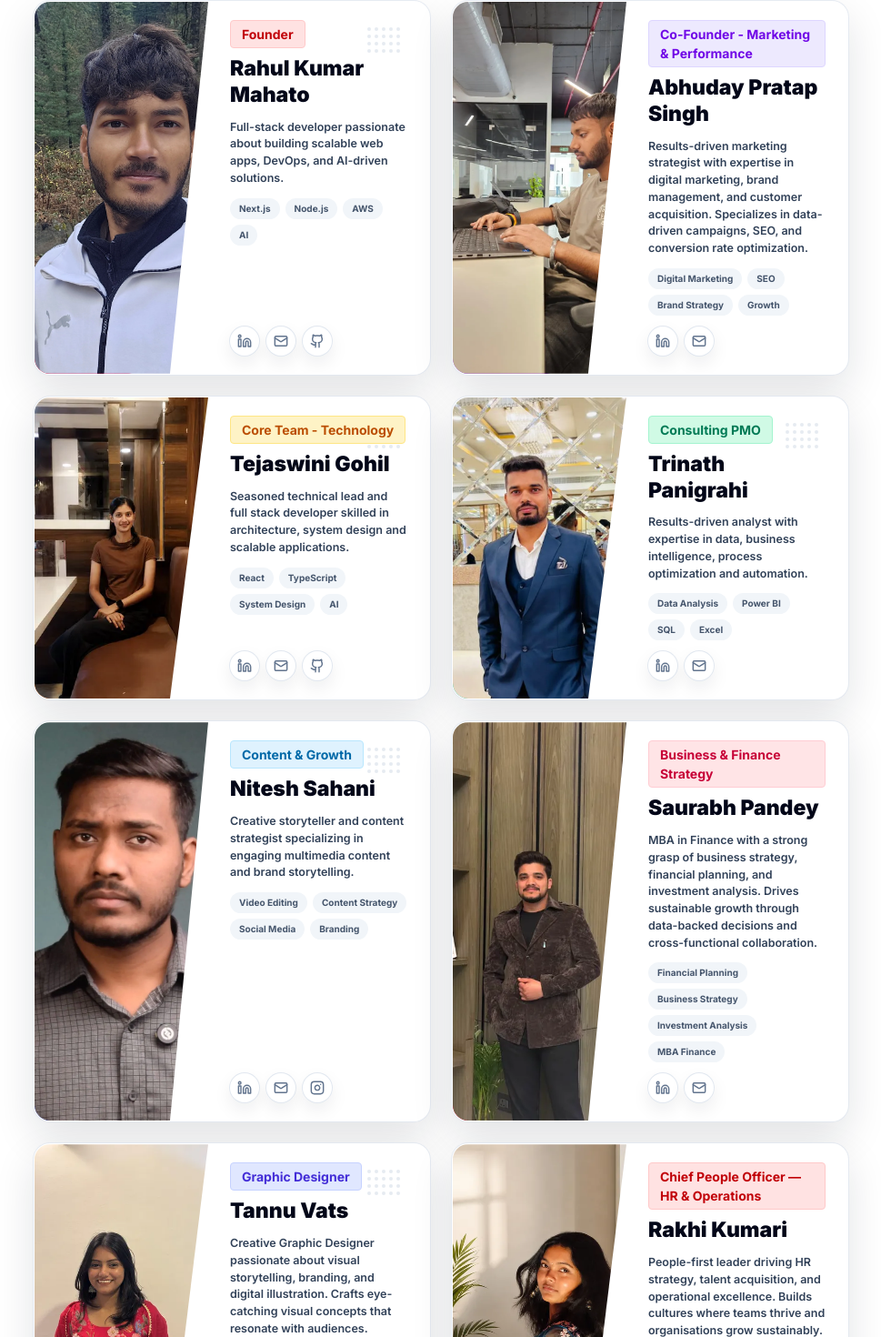
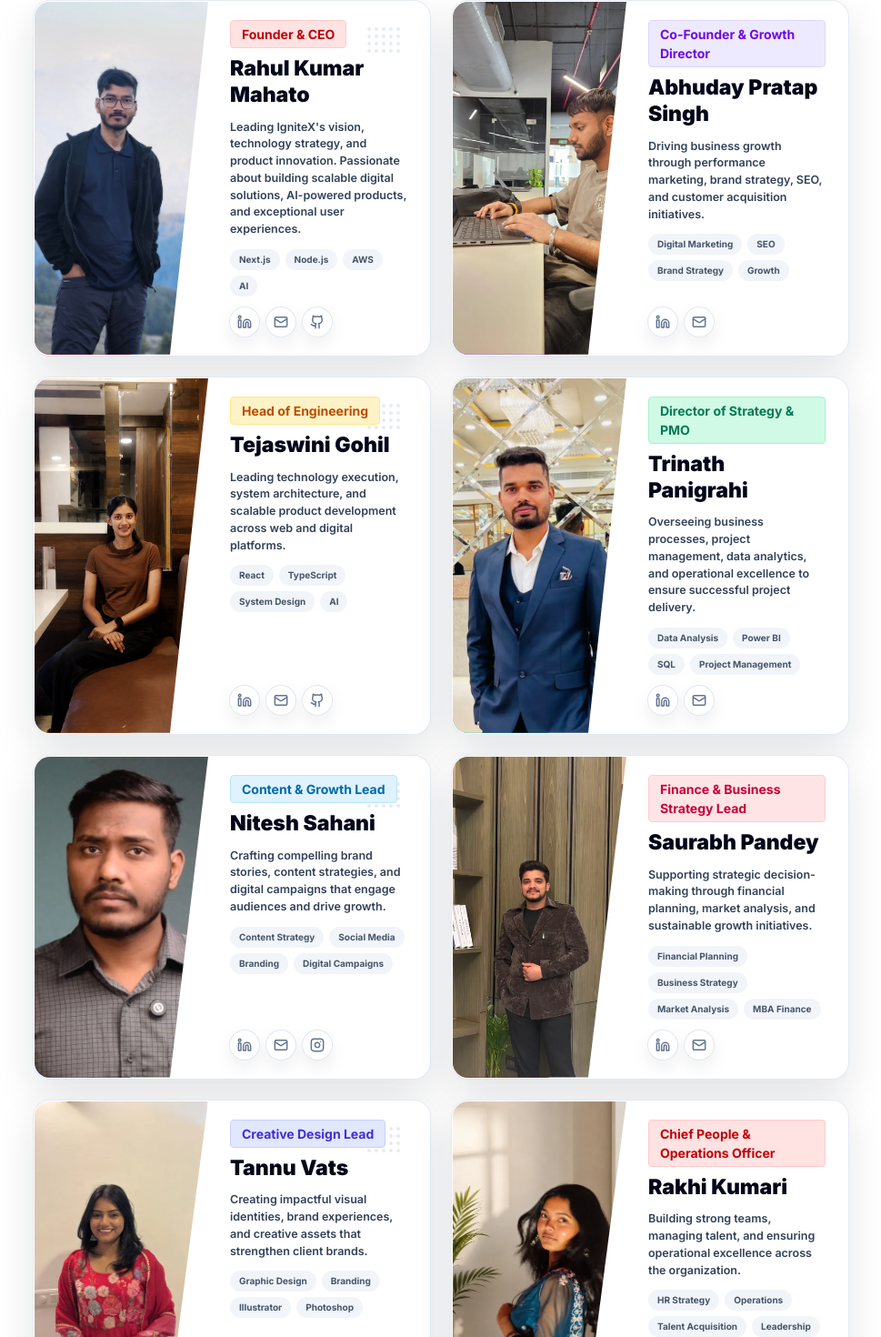
Before and after one commit to spritualrahul/IgniteX, a Next.js app in the folder my-app/: page /team in a window 1280 px wide. Shown: the part 1079-2549 px from the top of the page at 91% size, without its empty margins (155-1124 px from the left). Built offline with nearby package versions, Linux system fonts and the light colour scheme.

Commit message:
added team section

```diff
--- a/my-app/src/components/TeamSection.tsx
+++ b/my-app/src/components/TeamSection.tsx
@@ -41,6 +41,7 @@ type TeamMember = {
   skills: string[];
   theme?: CardTheme;
   imagePosition?: string;
+  imageStyle?: React.CSSProperties;
   social: {
     linkedin: string;
     github?: string;
@@ -123,18 +124,18 @@ const teamStats: { value: string; label: string; icon: LucideIcon }[] = [
 export const teamMembers: TeamMember[] = [
   {
     name: 'Rahul Kumar Mahato',
-    role: 'Founder',
+    role: 'Founder & CEO',
     image: {
-      src: '/images/Rahul.webp',
+      src: '/images/Rahul.jpg',
       width: 500,
       height: 500,
-      alt: 'Rahul Kumar Mahato - Founder',
+      alt: 'Rahul Kumar Mahato - Founder & CEO',
       priority: true,
       loading: 'eager',
     },
-    bio: 'Full-stack developer passionate about building scalable web apps, DevOps, and AI-driven solutions.',
+    bio: 'Leading IgniteX\'s vision, technology strategy, and product innovation. Passionate about building scalable digital solutions, AI-powered products, and exceptional user experiences.',
     skills: ['Next.js', 'Node.js', 'AWS', 'AI'],
-    imagePosition: 'center',
+    imagePosition: '30% center',
     social: {
       linkedin: 'https://linkedin.com',
       github: 'https://github.com',
@@ -143,15 +144,15 @@ export const teamMembers: TeamMember[] = [
   },
   {
     name: 'Abhuday Pratap Singh',
-    role: 'Co-Founder - Marketing & Performance',
+    role: 'Co-Founder & Growth Director',
     image: {
       src: '/images/team/Abhuday.webp',
       width: 500,
       height: 500,
-      alt: 'Abhuday Pratap Singh - Co-Founder - Marketing & Performance',
+      alt: 'Abhuday Pratap Singh - Co-Founder & Growth Director',
       loading: 'lazy',
     },
-    bio: 'Results-driven marketing strategist with expertise in digital marketing, brand management, and customer acquisition. Specializes in data-driven campaigns, SEO, and conversion rate optimization.',
+    bio: 'Driving business growth through performance marketing, brand strategy, SEO, and customer acquisition initiatives.',
     skills: ['Digital Marketing', 'SEO', 'Brand Strategy', 'Growth'],
     imagePosition: 'center',
     social: {
@@ -161,15 +162,15 @@ export const teamMembers: TeamMember[] = [
   },
   {
     name: 'Tejaswini Gohil',
-    role: 'Core Team - Technology',
+    role: 'Head of Engineering',
     image: {
-      src: '/images/team/Tejaswini.webp',
+      src: '/images/team/Tejaswini.png',
       width: 500,
       height: 500,
-      alt: 'Tejaswini Gohil - Core Team Technology',
+      alt: 'Tejaswini Gohil - Head of Engineering',
       loading: 'lazy',
     },
-    bio: 'Seasoned technical lead and full stack developer skilled in architecture, system design and scalable applications.',
+    bio: 'Leading technology execution, system architecture, and scalable product development across web and digital platforms.',
     skills: ['React', 'TypeScript', 'System Design', 'AI'],
     imagePosition: 'center',
     social: {
@@ -180,16 +181,16 @@ export const teamMembers: TeamMember[] = [
   },
   {
     name: 'Trinath Panigrahi',
-    role: 'Consulting PMO',
+    role: 'Director of Strategy & PMO',
     image: {
       src: '/images/team/Trinath.webp',
       width: 500,
       height: 500,
-      alt: 'Trinath Panigrahi - Consulting PMO',
+      alt: 'Trinath Panigrahi - Director of Strategy & PMO',
       loading: 'lazy',
     },
-    bio: 'Results-driven analyst with expertise in data, business intelligence, process optimization and automation.',
-    skills: ['Data Analysis', 'Power BI', 'SQL', 'Excel'],
+    bio: 'Overseeing business processes, project management, data analytics, and operational excellence to ensure successful project delivery.',
+    skills: ['Data Analysis', 'Power BI', 'SQL', 'Project Management'],
     imagePosition: 'center',
     social: {
       linkedin: 'https://www.linkedin.com/in/trinath-panigrahi-07602b118/',
@@ -198,16 +199,16 @@ export const teamMembers: TeamMember[] = [
   },
   {
     name: 'Nitesh Sahani',
-    role: 'Content & Growth',
+    role: 'Content & Growth Lead',
     image: {
       src: '/images/team/Nitesh.webp',
       width: 500,
       height: 500,
-      alt: 'Nitesh Sahani - Content and Growth',
+      alt: 'Nitesh Sahani - Content & Growth Lead',
       loading: 'lazy',
     },
-    bio: 'Creative storyteller and content strategist specializing in engaging multimedia content and brand storytelling.',
-    skills: ['Video Editing', 'Content Strategy', 'Social Media', 'Branding'],
+    bio: 'Crafting compelling brand stories, content strategies, and digital campaigns that engage audiences and drive growth.',
+    skills: ['Content Strategy', 'Social Media', 'Branding', 'Digital Campaigns'],
     imagePosition: 'center',
     social: {
       linkedin: 'https://linkedin.com',
@@ -217,16 +218,16 @@ export const teamMembers: TeamMember[] = [
   },
   {
     name: 'Saurabh Pandey',
-    role: 'Business & Finance Strategy',
+    role: 'Finance & Business Strategy Lead',
     image: {
       src: '/Saurav.webp',
       width: 500,
       height: 500,
-      alt: 'Saurabh Pandey - Business & Finance Strategy',
+      alt: 'Saurabh Pandey - Finance & Business Strategy Lead',
       loading: 'lazy',
     },
-    bio: 'MBA in Finance with a strong grasp of business strategy, financial planning, and investment analysis. Drives sustainable growth through data-backed decisions and cross-functional collaboration.',
-    skills: ['Financial Planning', 'Business Strategy', 'Investment Analysis', 'MBA Finance'],
+    bio: 'Supporting strategic decision-making through financial planning, market analysis, and sustainable growth initiatives.',
+    skills: ['Financial Planning', 'Business Strategy', 'Market Analysis', 'MBA Finance'],
     imagePosition: 'center',
     social: {
       linkedin: 'https://linkedin.com',
@@ -235,15 +236,15 @@ export const teamMembers: TeamMember[] = [
   },
   {
     name: 'Tannu Vats',
-    role: 'Graphic Designer',
+    role: 'Creative Design Lead',
     image: {
       src: '/Tannu.webp',
       width: 500,
       height: 500,
-      alt: 'Tannu Vats - Graphic Designer',
+      alt: 'Tannu Vats - Creative Design Lead',
       loading: 'lazy',
     },
-    bio: 'Creative Graphic Designer passionate about visual storytelling, branding, and digital illustration. Crafts eye-catching visual concepts that resonate with audiences.',
+    bio: 'Creating impactful visual identities, brand experiences, and creative assets that strengthen client brands.',
     skills: ['Graphic Design', 'Branding', 'Illustrator', 'Photoshop'],
     imagePosition: 'center',
     social: {
@@ -253,15 +254,15 @@ export const teamMembers: TeamMember[] = [
   },
   {
     name: 'Rakhi Kumari',
-    role: 'Chief People Officer — HR & Operations',
+    role: 'Chief People & Operations Officer',
     image: {
       src: '/images/team/Rakhi.webp',
       width: 500,
       height: 500,
-      alt: 'Rakhi Kumari - Chief People Officer, HR & Operations',
+      alt: 'Rakhi Kumari - Chief People & Operations Officer',
       loading: 'lazy',
     },
-    bio: 'People-first leader driving HR strategy, talent acquisition, and operational excellence. Builds cultures where teams thrive and organisations grow sustainably.',
+    bio: 'Building strong teams, managing talent, and ensuring operational excellence across the organization.',
     skills: ['HR Strategy', 'Operations', 'Talent Acquisition', 'Leadership'],
     imagePosition: 'center top',
     social: {
@@ -317,7 +318,7 @@ const TeamCard = ({ member, index }: { member: TeamMember; index: number }) => {
           priority={member.image.priority}
           loading={member.image.priority ? undefined : member.image.loading}
           className="object-cover transition duration-500 group-hover:scale-[1.03]"
-          style={{ objectPosition: member.imagePosition ?? 'center' }}
+          style={{ objectPosition: member.imagePosition ?? 'center', ...member.imageStyle }}
           sizes="(max-width: 640px) 100vw, (max-width: 1024px) 45vw, 210px"
         />
       </div>
```
Also changed, not shown: my-app/public/images/Rahul.jpg (added), my-app/public/images/Rahul.webp (deleted).
